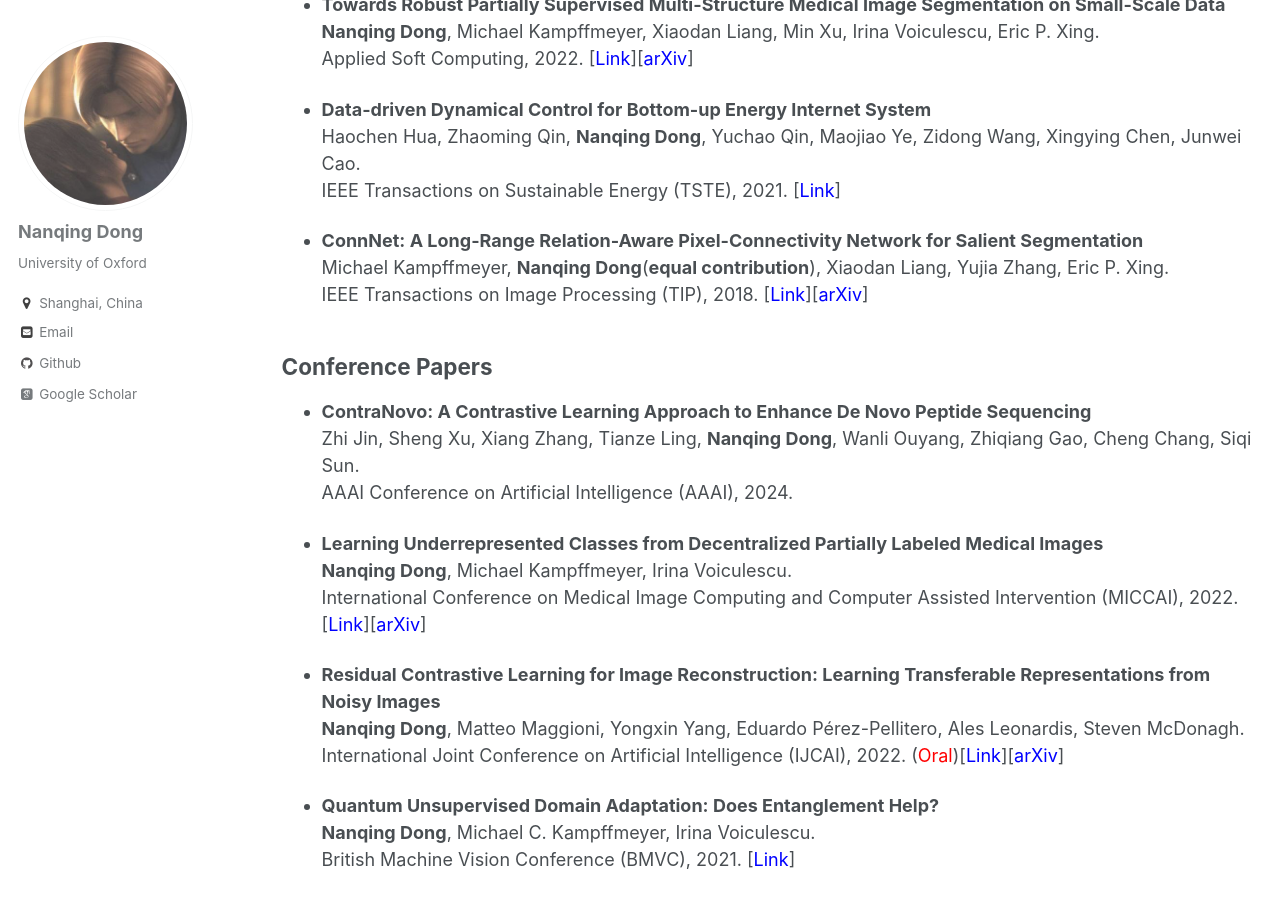
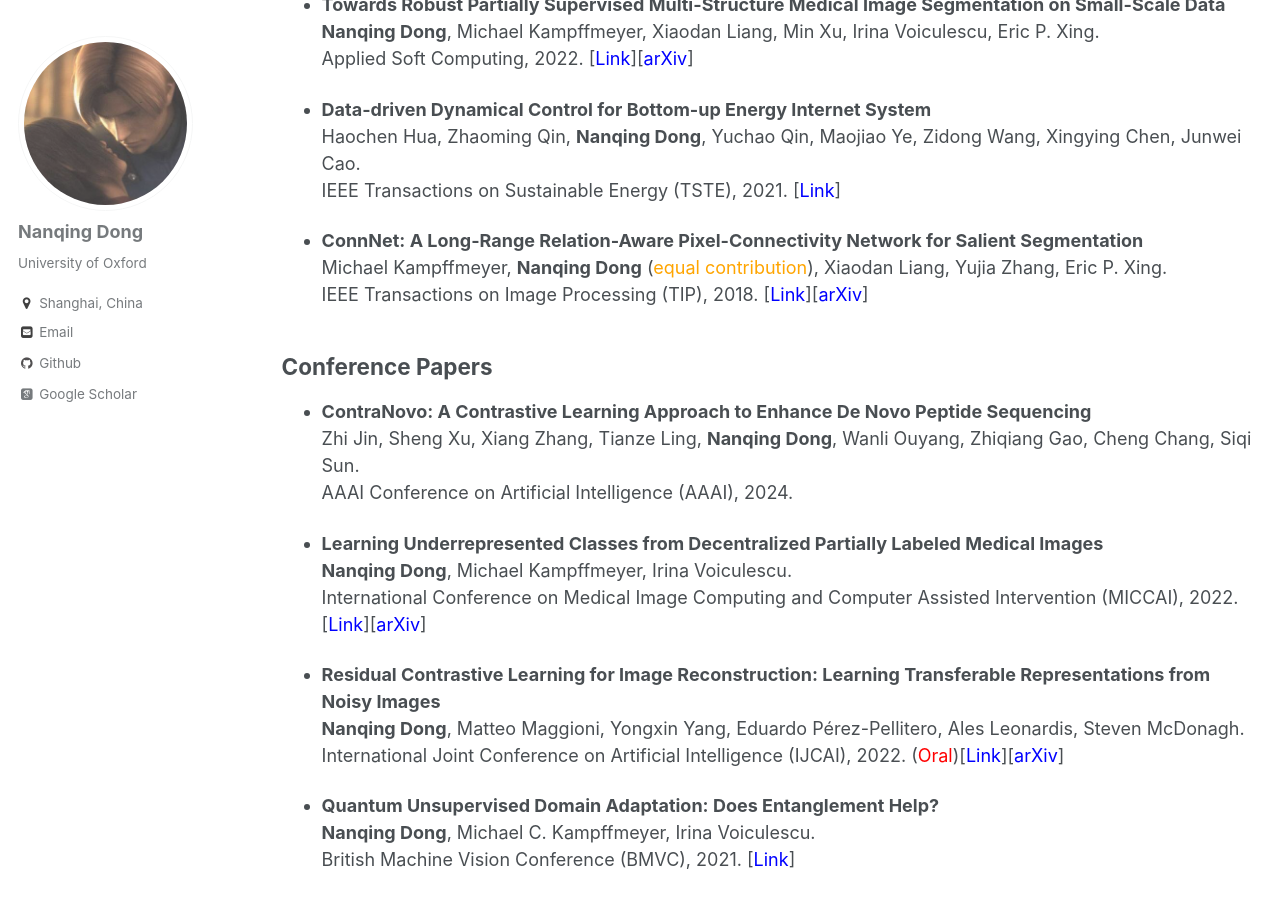
Before and after one commit to eveningdong/eveningdong.github.io, a Jekyll site: the page built from _pages/publications.md, in a window 1280 px wide and 900 px high, scrolled down 925 px. Built offline with Jekyll 4.4.1, drawn with Linux system fonts in a browser that asks for light colours; some web fonts are replaced.

Commit message:
Update publications.md

```diff
--- a/_pages/publications.md
+++ b/_pages/publications.md
@@ -40,7 +40,7 @@ author_profile: true
   IEEE Transactions on Sustainable Energy (TSTE), 2021. [[<span style="color:blue">Link</span>]](https://ieeexplore.ieee.org/document/9531065/)
 
 * **ConnNet: A Long-Range Relation-Aware Pixel-Connectivity Network for Salient Segmentation**
-  Michael Kampffmeyer, **Nanqing Dong**(**equal contribution**), Xiaodan Liang, Yujia Zhang, Eric P. Xing.
+  Michael Kampffmeyer, **Nanqing Dong** (<span style="color:orange">equal contribution</span>), Xiaodan Liang, Yujia Zhang, Eric P. Xing.
   IEEE Transactions on Image Processing (TIP), 2018. [[<span style="color:blue">Link</span>]](https://ieeexplore.ieee.org/document/8576646)[[<span style="color:blue">arXiv</span>]](https://arxiv.org/pdf/1804.07836.pdf)
 
 
```
